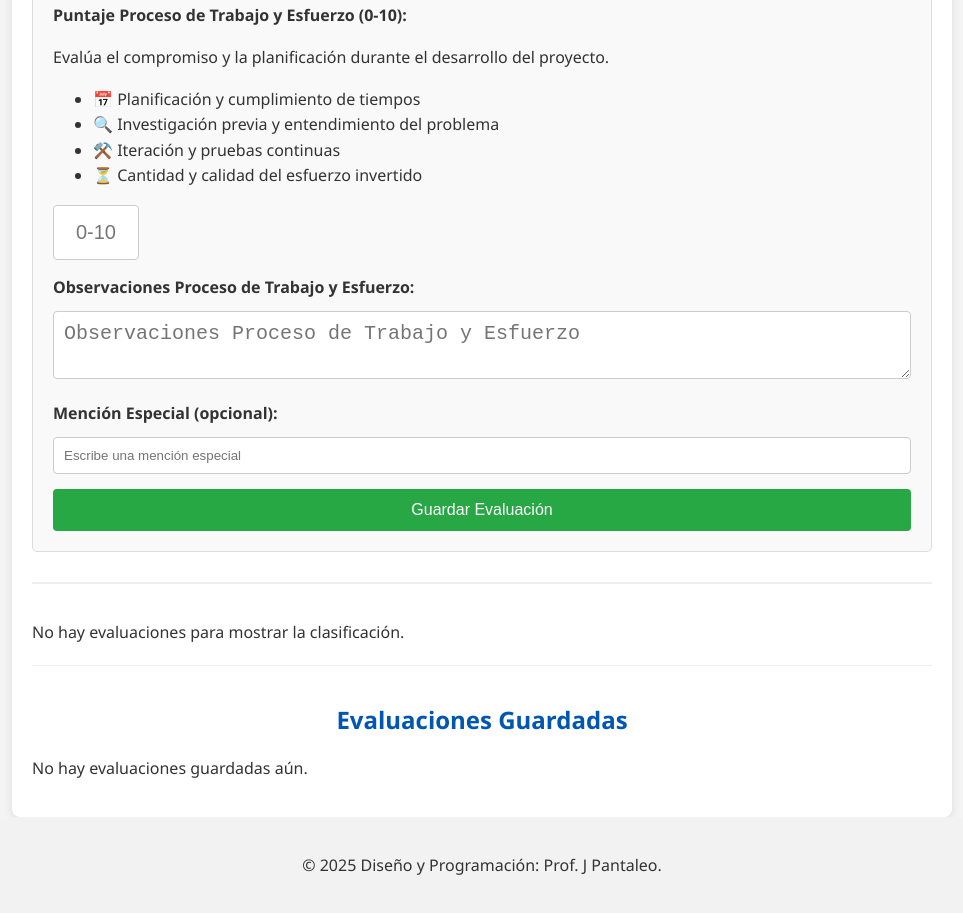
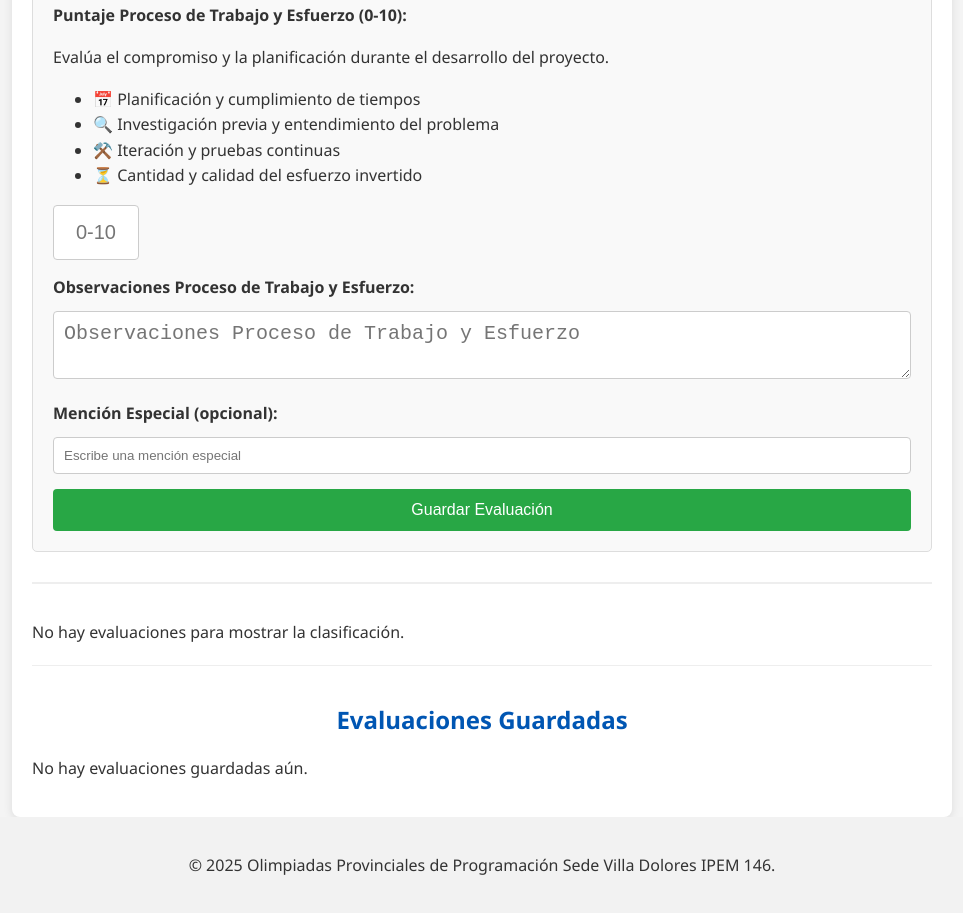
Before and after one commit to josepantaleo/evaluacion_olimpiadas_secundario, a plain HTML site: page index.html in a window 1280 px wide. Shown: the part 2945-3858 px from the top of the page, without its empty margins (158-1121 px from the left). Drawn offline with Linux system fonts and the light colour scheme.

Commit message:
Update index.html

```diff
--- a/index.html
+++ b/index.html
@@ -205,7 +205,7 @@
 
     </div>
     <footer style="background-color: #f2f2f2; padding: 20px; text-align: center;">
-        <p>&copy; 2025 Diseño y Programación: Prof. J Pantaleo.</p>
+        <p>&copy; 2025 Olimpiadas Provinciales de Programación Sede Villa Dolores IPEM 146.</p>
     </footer>
     <script src="script.js"></script>
 </body>
```
